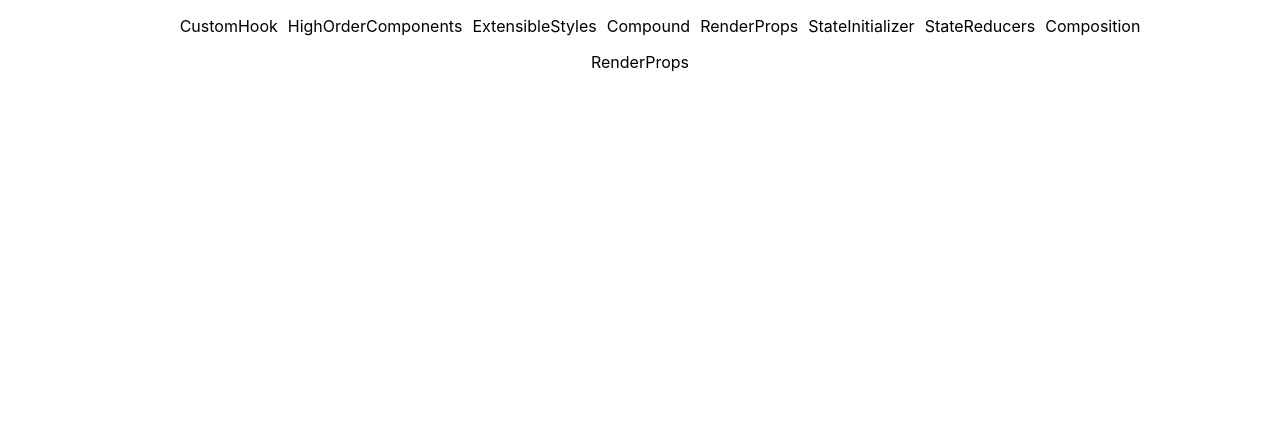
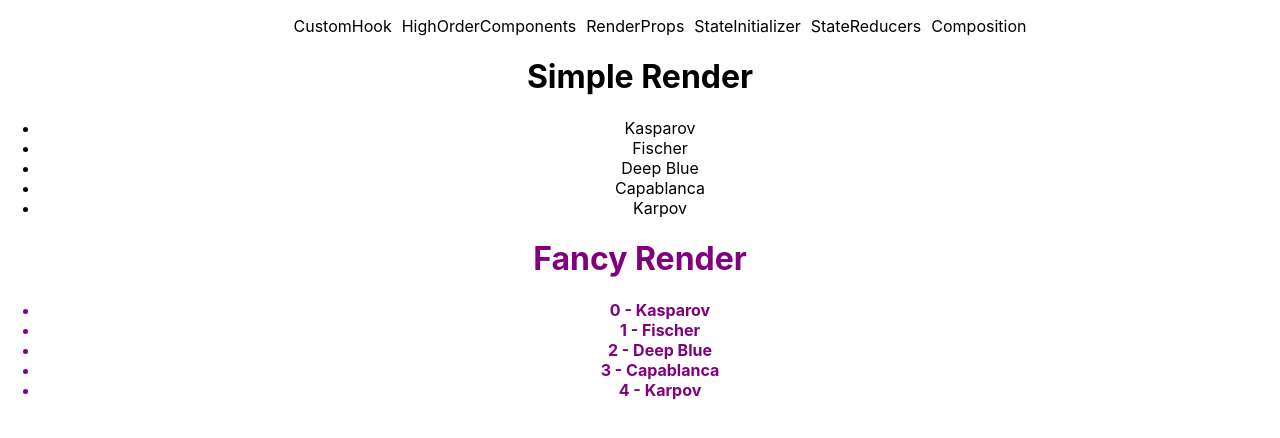
Before and after one commit to isan26/react-patterns, a React (Create React App) app: page / in a window 1280 px wide. Both pictures are taken after a click on the item "RenderProps". Shown: the top 438 px of the page. Built offline with nearby package versions, Linux system fonts and the light colour scheme.

Commit message:
[ADD] Render props

```diff
--- a/src/App.tsx
+++ b/src/App.tsx
@@ -4,8 +4,6 @@ import TypeList from "./types/PatternListType";
 
 import CustomHook from "./patterns/CustomHooks";
 import HighOrderComponents from "./patterns/HighOrderComponent";
-import ExtensibleStyles from "./patterns/ExtensibleStyles";
-import Compound from "./patterns/Compound";
 import RenderProps from "./patterns/RenderProps";
 import StateInitializer from "./patterns/StateInitializer";
 import StateReducers from "./patterns/StateReducers";
@@ -15,8 +13,6 @@ import "./App.css";
 const patterns = {
   "CustomHook": CustomHook,
   "HighOrderComponents": HighOrderComponents,
-  "ExtensibleStyles": ExtensibleStyles,
-  "Compound": Compound,
   "RenderProps": RenderProps,
   "StateInitializer": StateInitializer,
   "StateReducers": StateReducers,
--- a/src/patterns/Compound/index.tsx
+++ /dev/null
@@ -1,10 +0,0 @@
-import React from 'react'
-
- const Compound = () => {
-    return (
-        <div>
-            Compound
-        </div>
-    )
-}
-export default Compound;
--- a/src/patterns/ExtensibleStyles/index.tsx
+++ /dev/null
@@ -1,10 +0,0 @@
-import React from 'react'
-
-const ExtensibleStyles = () => {
-   return (
-       <div>
-           ExtensibleStyles
-       </div>
-   )
-}
-export default ExtensibleStyles;
--- /dev/null
+++ b/src/patterns/RenderProps/List.tsx
@@ -0,0 +1,14 @@
+import React from 'react'
+
+const List : React.FC<{render : (item : string, key  : number)=>any,items : string[]}> = ({
+    render,
+    items
+}) => {
+    return (
+        <ul>
+            {items.map((item : string ,key : number)=>render(item,key))}
+        </ul>
+    )
+}
+
+export default List
--- a/src/patterns/RenderProps/index.tsx
+++ b/src/patterns/RenderProps/index.tsx
@@ -1,9 +1,21 @@
 import React from 'react'
+import List from './List'
 
 const RenderProps = () => {
+
+    const items = ["Kasparov", "Fischer", "Deep Blue", "Capablanca", "Karpov"];
+
+    const simpleRender = (item: string , key : number) => <li key={key}>{item}</li>;
+
+    const fancyRender = (item: string , key : number) => <li style={{fontWeight : "bold", color :"purple"}} key={key}>{key} - {item}</li>;
+
    return (
        <div>
-           RenderProps
+           <h1>Simple Render</h1>
+           <List items={items} render={simpleRender}/>
+
+          <h1 style={{color : "purple"}}>Fancy Render</h1>
+           <List items={items} render={fancyRender}/>
        </div>
    )
 }
--- a/src/types/PatternListType.ts
+++ b/src/types/PatternListType.ts
@@ -1,8 +1,6 @@
 type TypeList =
 | "CustomHook"
 | "HighOrderComponents"
-| "ExtensibleStyles"
-| "Compound"
 | "RenderProps"
 | "StateInitializer"
 | "StateReducers"
```
Also changed, not shown: src/patterns/Compound/README.md (deleted), src/patterns/ExtensibleStyles/README.md (deleted), src/patterns/RenderProps/README.md.
